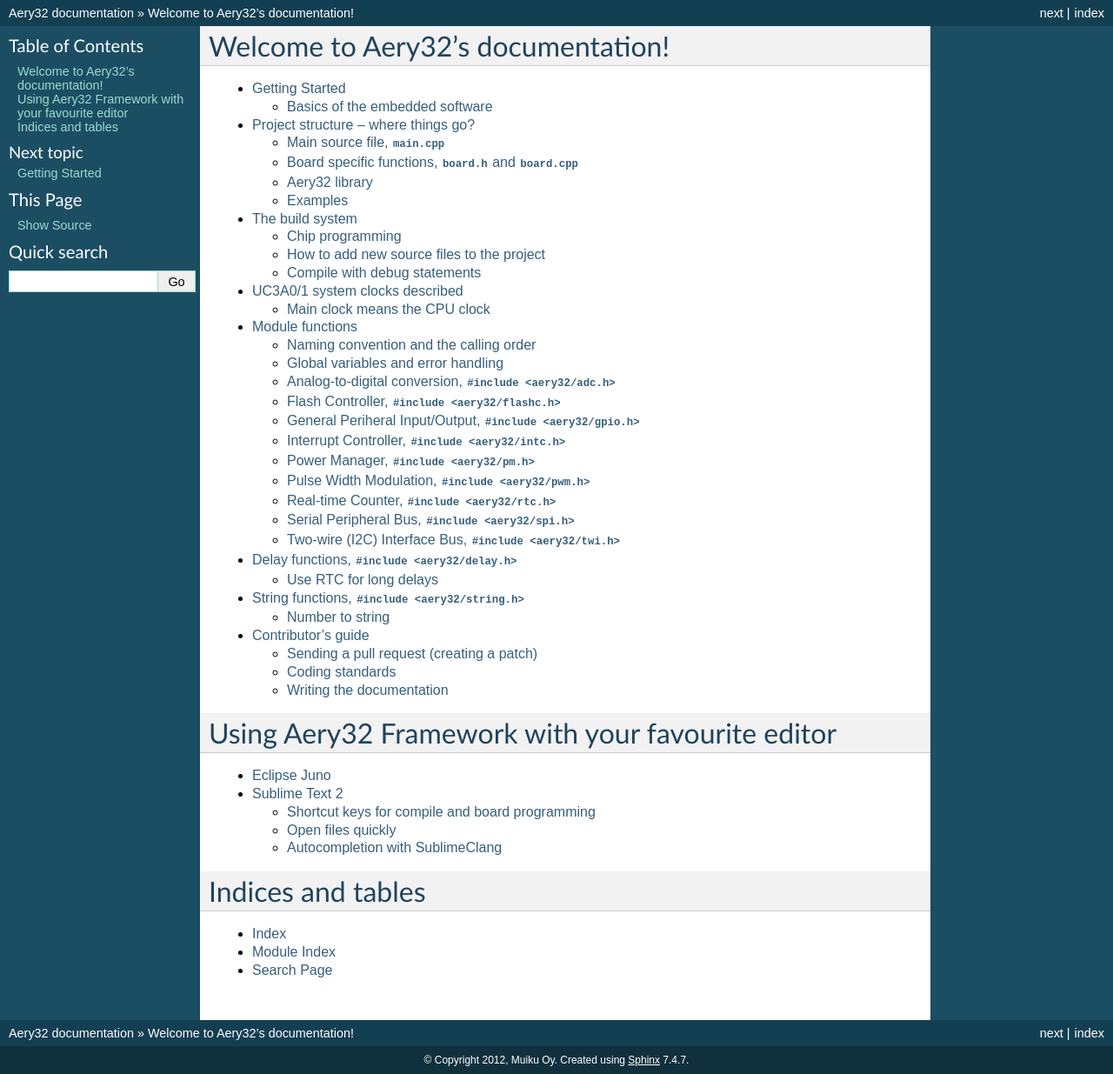
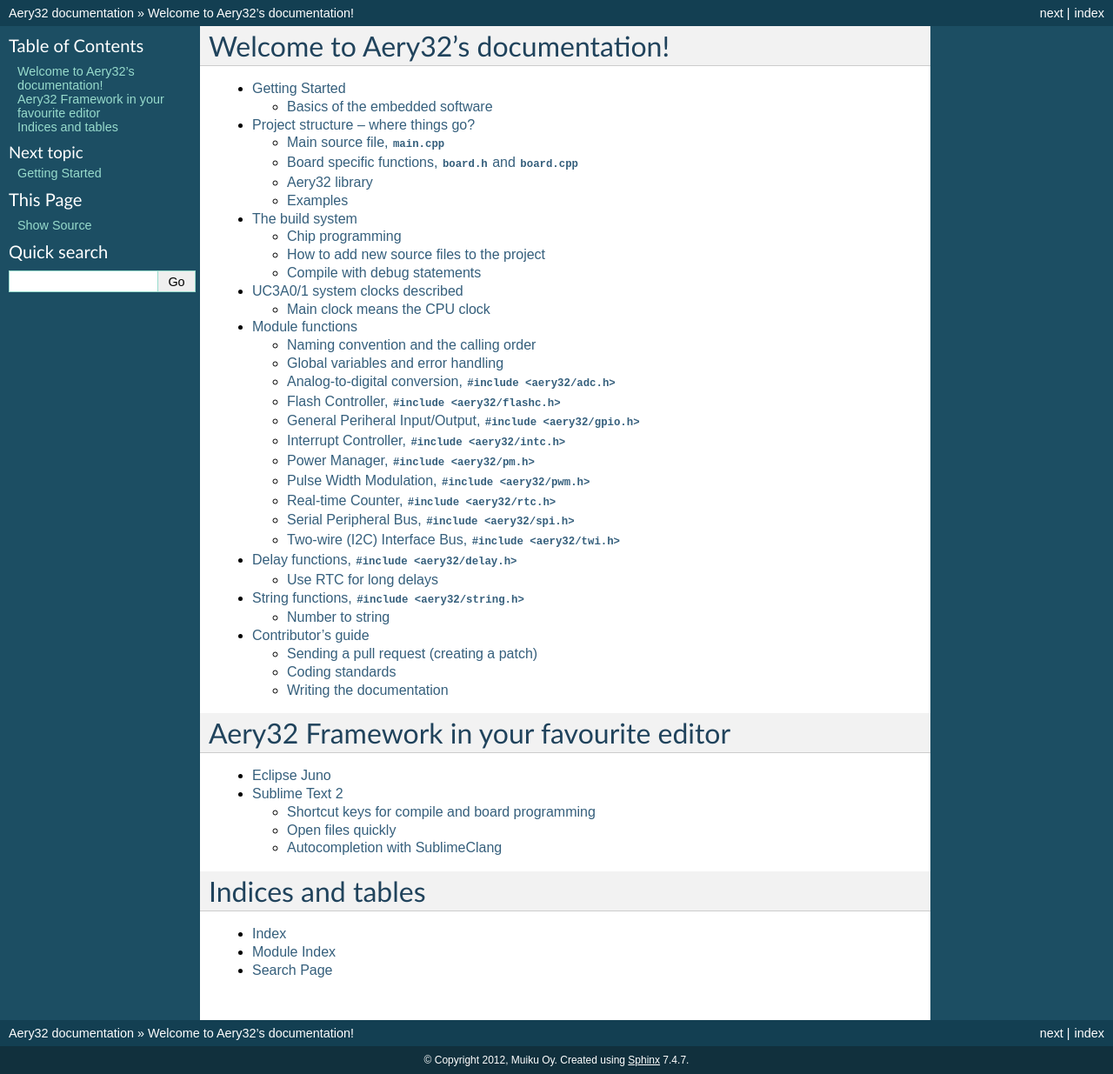
Before and after one commit to aery32/aery32-refguide, a Sphinx documentation site: the page built from source/index.rst, in a window 1280 px wide. Shown: the whole page at 87% size. Built offline with Sphinx 7.4.7, drawn with Linux system fonts in a browser that asks for light colours.

Commit message:
Minor improvements

```diff
--- a/source/index.rst
+++ b/source/index.rst
@@ -18,8 +18,8 @@
    string_functions
    contribute
 
-Using Aery32 Framework with your favourite editor
-=================================================
+Aery32 Framework in your favourite editor
+=========================================
 
 .. toctree::
   :maxdepth: 2
--- a/source/use_with_st2.rst
+++ b/source/use_with_st2.rst
@@ -1,13 +1,13 @@
 Sublime Text 2
 ==============
 
-Aery32 Framework comes with the default `Sublime Text 2 <http://www.sublimetext.com/2>`_ project file which you can use straight away. The quickest way to start the Aery32 project is to browse to the project directory and open ``aery32.sublime-project`` file using the right click and then select *Open with Sublime Text 2*.
+Aery32 Framework comes with the default `Sublime Text 2 <http://www.sublimetext.com/2>`_ project file which you can use straight away. The quickest way to start the Aery32 project is to browse to the project directory and open ``aery32.sublime-project`` file using the right click and selecting *Open with Sublime Text 2*.
 
 .. image:: ../images/st2_open_project_file.png
     :target: _images/st2_open_project_file.png
     :alt: Open ST2 project file with right click
 
-After then change the default build system to *Aery32* from *Tools / Build System*.
+After then change the default build system to *Aery32* from *Tools/Build System*.
 
 .. image:: ../images/st2_select_build_system.png
     :target: _images/st2_select_build_system.png
```
